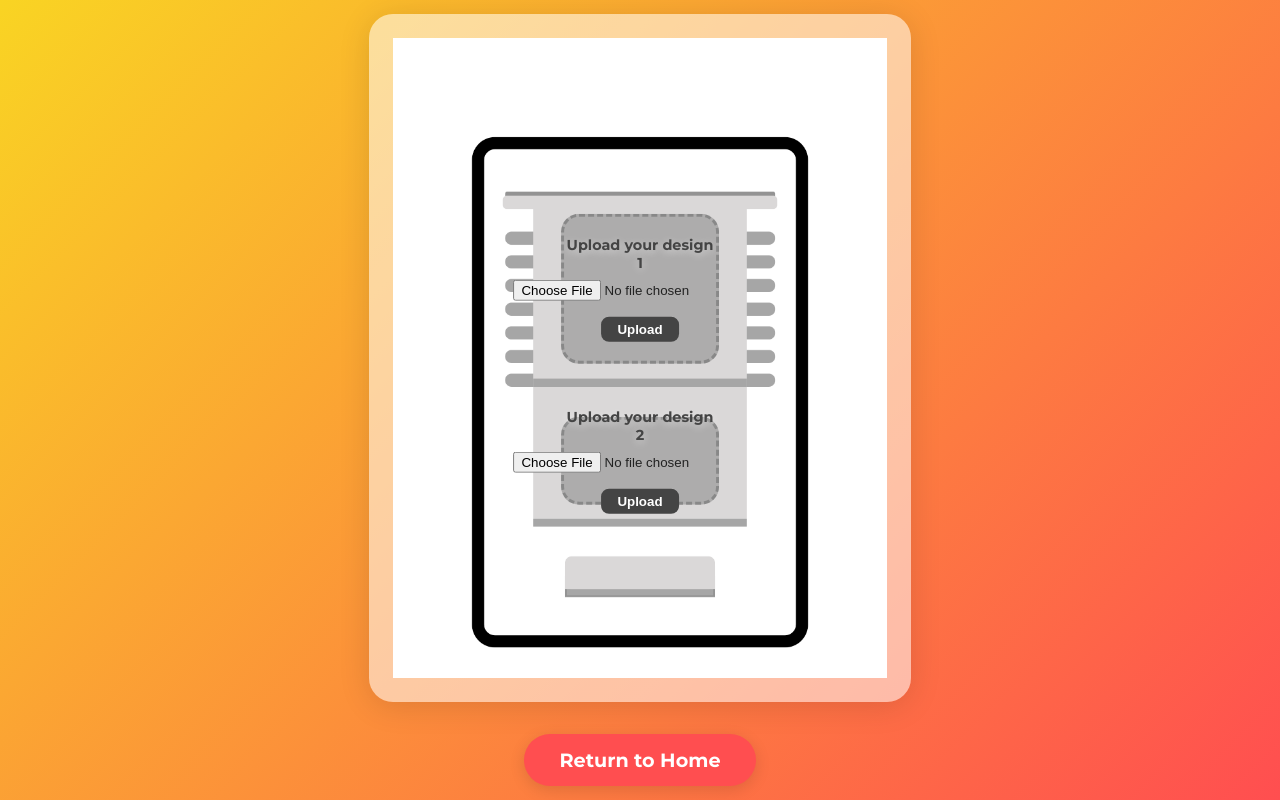
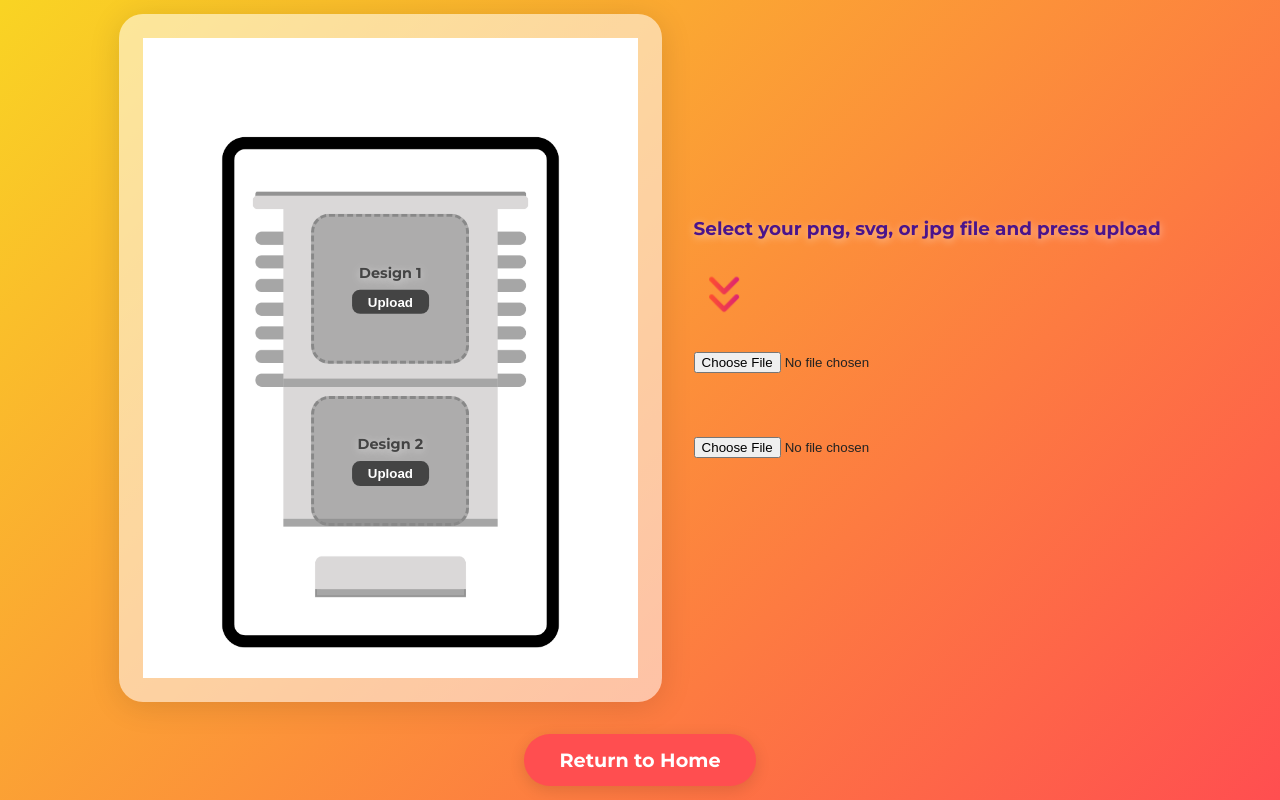
Before and after one commit to bruPav/anglegami-website, a plain HTML site: page design/index.html in a window 1280 px wide. Drawn offline with Linux system fonts and the light colour scheme.

Commit message:
Design website changes

```diff
--- a/design/index.html
+++ b/design/index.html
@@ -59,24 +59,54 @@
       text-align: center;
       text-shadow: 0 2px 8px #fff8;
     }
+    @keyframes jump-arrow {
+      0%, 100% { transform: translateY(0); }
+      50% { transform: translateY(18px); }
+    }
+    @keyframes funky-arrow {
+      0%, 100% { transform: translateY(0) rotate(-5deg) scale(1); }
+      20% { transform: translateY(10px) rotate(8deg) scale(1.08); }
+      50% { transform: translateY(28px) rotate(-8deg) scale(1.15); }
+      80% { transform: translateY(10px) rotate(8deg) scale(1.08); }
+    }
   </style>
 </head>
 <body>
   <div style="display: flex; flex-direction: column; justify-content: center; align-items: center; min-height: 100vh;">
-    <div class="overlay-container">
+    <div class="overlay-container" style="display: flex; flex-direction: row; align-items: center; justify-content: center; position: relative; width: 100%;">
+      <div style="position: relative; display: flex; flex-direction: column; align-items: center;">
         <img src="Sketch.png" alt="Design your Anglegami" style="max-width: 90vw; max-height: 80vh; border-radius: 24px; box-shadow: 0 4px 32px rgba(0,0,0,0.12); background: #fff8; padding: 1.5rem;">
-      <!-- Upload 1 Formspree Form -->
+        <!-- Upload 1 Formspree Form (overlay, label and submit only) -->
         <form action="https://formspree.io/f/xovlqqlg" method="POST" enctype="multipart/form-data" class="upload-overlay" style="pointer-events:auto; display:flex; flex-direction:column; align-items:center; justify-content:center; gap:0.5rem; background: rgba(128,128,128,0.5); border: 3px dashed #888; border-radius: 18px; width: 28%; height: 21%; position: absolute; top: 40%; left: 50%; transform: translate(-50%, -50%); z-index:2;">
-        <label style="color:#444; font-size:0.9rem; font-weight:bold; text-align:center; text-shadow:0 2px 8px #fff8;">Upload your design 1</label>
-        <input type="file" name="design1" accept=".png,.jpg,.jpeg,.svg" required style="margin-bottom:0.5rem;" />
+          <label style="color:#444; font-size:0.9rem; font-weight:bold; text-align:center; text-shadow:0 2px 8px #fff8;">Design 1</label>
           <button type="submit" style="padding:0.3rem 1rem; border-radius:8px; border:none; background:#444; color:#fff; font-weight:bold; cursor:pointer;">Upload</button>
         </form>
-      <!-- Upload 2 Formspree Form -->
-      <form action="https://formspree.io/f/xblkjjag" method="POST" enctype="multipart/form-data" class="upload-overlay2" style="pointer-events:auto; display:flex; flex-direction:column; align-items:center; justify-content:center; gap:0.5rem; background: rgba(128,128,128,0.5); border: 3px dashed #888; border-radius: 18px; width: 28%; height: 12%; position: absolute; top: 65%; left: 50%; transform: translate(-50%, -50%); z-index:2;">
-        <label style="color:#444; font-size:0.9rem; font-weight:bold; text-align:center; text-shadow:0 2px 8px #fff8;">Upload your design 2</label>
-        <input type="file" name="design2" accept=".png,.jpg,.jpeg,.svg" required style="margin-bottom:0.5rem;" />
+        <!-- Upload 2 Formspree Form (overlay, label and submit only) -->
+        <form action="https://formspree.io/f/xblkjjag" method="POST" enctype="multipart/form-data" class="upload-overlay2" style="pointer-events:auto; display:flex; flex-direction:column; align-items:center; justify-content:center; gap:0.5rem; background: rgba(128,128,128,0.5); border: 3px dashed #888; border-radius: 18px; width: 28%; height: 18%; position: absolute; top: 65%; left: 50%; transform: translate(-50%, -50%); z-index:2;">
+          <label style="color:#444; font-size:0.9rem; font-weight:bold; text-align:center; text-shadow:0 2px 8px #fff8;">Design 2</label>
           <button type="submit" style="padding:0.3rem 1rem; border-radius:8px; border:none; background:#444; color:#fff; font-weight:bold; cursor:pointer;">Upload</button>
         </form>
+      </div>
+      <!-- File inputs to the right of the image -->
+      <div style="display: flex; flex-direction: column; gap: 2rem; margin-left: 2rem; align-items: flex-start; justify-content: center; margin-top: -2rem;">
+        <!-- Instruction and arrow image above file inputs -->
+        <div style="display: flex; flex-direction: column; align-items: flex-start; margin-bottom: 0.2rem; min-width: 220px;">
+          <span style="font-size: 1.15rem; font-weight: bold; color: #4a148c; margin-bottom: 0.7rem; text-align: left; text-shadow: 0 2px 8px #fff8;">Select your png, svg, or jpg file and press upload</span>
+          <img src="arrow.png" alt="Down arrow" style="width: 60px; height: 60px; margin-top: 0.2rem; margin-bottom: 0.2rem; display: block; animation: jump-arrow-img 1.2s infinite;" />
+        </div>
+        <style>
+          @keyframes jump-arrow-img {
+            0%, 100% { transform: translateY(0); }
+            50% { transform: translateY(18px); }
+          }
+        </style>
+        <form action="https://formspree.io/f/xovlqqlg" method="POST" enctype="multipart/form-data" style="display: flex; flex-direction: column; align-items: flex-start;">
+          <input type="file" name="design1" accept=".png,.jpg,.jpeg,.svg" required style="margin-bottom:0.5rem;" />
+        </form>
+        <form action="https://formspree.io/f/xblkjjag" method="POST" enctype="multipart/form-data" style="display: flex; flex-direction: column; align-items: flex-start; margin-top: 1.5rem;">
+          <input type="file" name="design2" accept=".png,.jpg,.jpeg,.svg" required style="margin-bottom:0.5rem;" />
+        </form>
+      </div>
     </div>
     <a href="../index.html" class="cta" style="margin-top: 2rem;">Return to Home</a>
   </div>
```
Also changed, not shown: design/arrow.png (added). Lines whose indentation alone changed are shown as unchanged.
